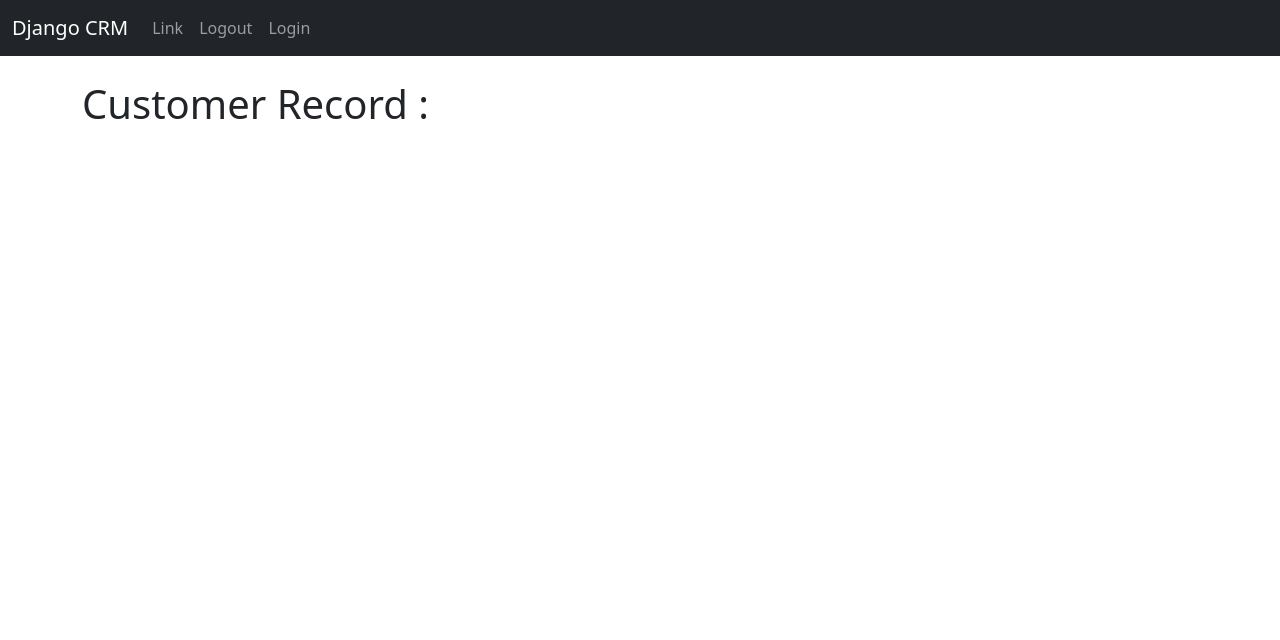
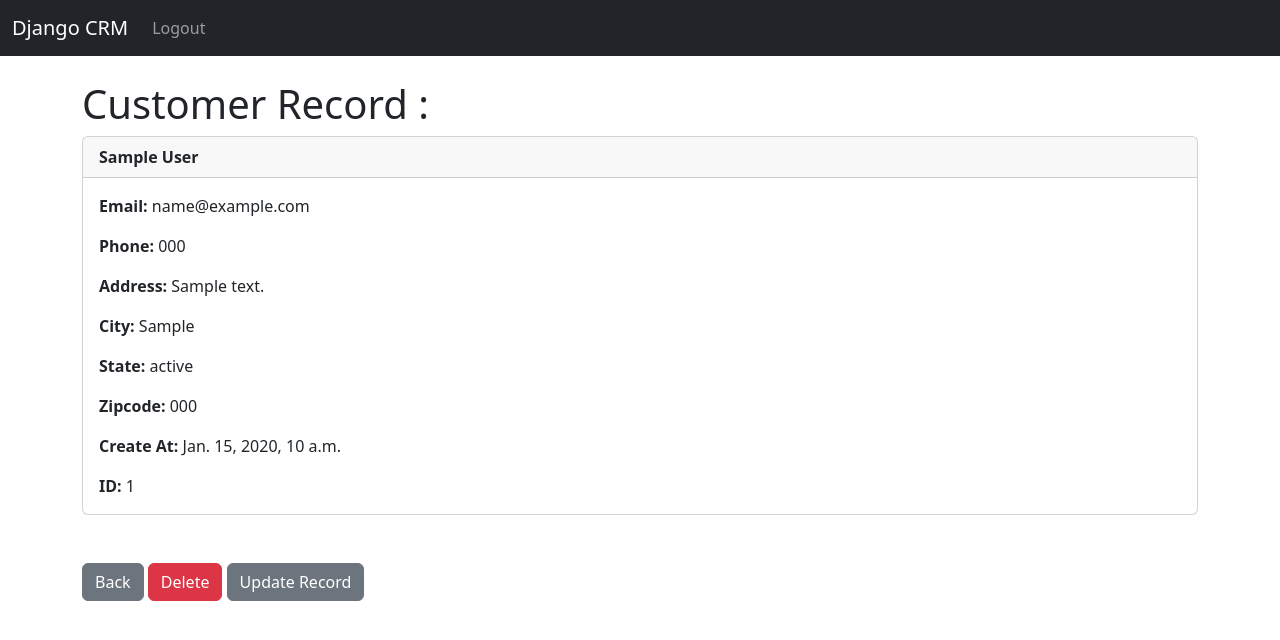
Before and after one commit to simbabn/crm_python, a Django app: page /record/1 in a window 1280 px wide. Shown: the top 640 px of the page. Run offline with Django 4.2, Linux system fonts and the light colour scheme; a user stored in the database is signed in; tables that the repository leaves empty hold one stand-in row (values such as "Sample post").

Commit message:
records update delete

```diff
--- a/crm/website/templates/base.html
+++ b/crm/website/templates/base.html
@@ -19,7 +19,7 @@
       {% endfor%}
     {% endif %}
     {% block content%}
-    {%endblock%}
+    {% endblock %}
     </div>
     <script src="https://cdn.jsdelivr.net/npm/bootstrap@5.3.0/dist/js/bootstrap.bundle.min.js" integrity="sha384-geWF76RCwLtnZ8qwWowPQNguL3RmwHVBC9FhGdlKrxdiJJigb/j/68SIy3Te4Bkz" crossorigin="anonymous"></script>
   </body>
--- a/crm/website/templates/home.html
+++ b/crm/website/templates/home.html
@@ -34,7 +34,7 @@
 			<td>{{ record.state }}</td>
 			<td>{{ record.zipcode }}</td>
 			<td>{{ record.create_at }}</td>
-            <td>{{ record.id }}</td>
+            <td><a href = "{% url 'records' record.id %}">{{ record.id }}</a></td>
 		</tr>
 	{% endfor %}
 {% endif %}
@@ -43,7 +43,7 @@
 
 
 {% else %}
-
+<div class="col-md-6 offset-md-3">
 <h1>Login</h1>
     <br/>
     <form method="POST" action="{%url 'home' %}">
--- a/crm/website/templates/navbar.html
+++ b/crm/website/templates/navbar.html
@@ -1,21 +1,32 @@
 <nav class="navbar navbar-expand-lg navbar-dark bg-dark">
   <div class="container-fluid">
-      <a class="navbar-brand" href="{% url 'home'%}">Django CRM</a>
+    <a class="navbar-brand" href="{% url 'home' %}">Django CRM</a>
     <button class="navbar-toggler" type="button" data-bs-toggle="collapse" data-bs-target="#navbarSupportedContent" aria-controls="navbarSupportedContent" aria-expanded="false" aria-label="Toggle navigation">
       <span class="navbar-toggler-icon"></span>
     </button>
     <div class="collapse navbar-collapse" id="navbarSupportedContent">
       <ul class="navbar-nav me-auto mb-2 mb-lg-0">
-          <li class="nav-item">
-            <a class="nav-link" href="#">Link</a>
-          </li>
+
+        {% if user.is_authenticated %}
+        {% comment %} <li class="nav-item">
+          <a class="nav-link" href="{% url 'add_record' %}">Add Record</a>
+        </li> {% endcomment %}
         <li class="nav-item">
           <a class="nav-link" href="{% url 'logout' %}">Logout</a>
+        </li>
+
+        {% else %}
+        <li class="nav-item">
+          <a class="nav-link" href="{% url 'register' %}">Register</a>
         </li>
         <li class="nav-item">
           <a class="nav-link" href="{% url 'home' %}">Login</a>
         </li>
+        {% endif %}
+
+
       </ul>
+
     </div>
   </div>
 </nav>
--- a/crm/website/templates/record.html
+++ /dev/null
@@ -1,6 +0,0 @@
-{% extends 'base.html' %}
-{% block content %}
-
-<h1> Customer Record : </h1>
-
-{% endblock %}
--- /dev/null
+++ b/crm/website/templates/records.html
@@ -0,0 +1,53 @@
+{% extends 'base.html' %}
+{% block content %}
+
+<h1> Customer Record : </h1>
+
+<div class="card">
+    <div class="card-header"><strong>
+          {{ customer_record.first_name }}
+          {{ customer_record.last_name }}</strong>
+    </div>
+    <div class="card-body">
+
+
+
+        <p class="card-text">
+        <strong>Email: </strong>{{ customer_record.email }}</p>
+
+        <p class="card-text">
+        <strong>Phone: </strong>{{ customer_record.phone }}
+        </p>
+
+        <p class="card-text">
+        <strong>Address: </strong>{{ customer_record.address }}</p>
+
+        <p class="card-text">
+        <strong>City: </strong>{{ customer_record.city }}</p>
+
+        <p class="card-text">
+        <strong>State: </strong>{{ customer_record.state }}</p>
+
+        <p class="card-text">
+        <strong>Zipcode: </strong>{{ customer_record.zipcode }}</p>
+
+        <p class="card-text">
+        <strong>Create At: </strong>{{ customer_record.create_at }}</p>
+
+        <p class="card-text">
+        <strong>ID: </strong>{{ customer_record.id }}</p>
+
+
+    </div>
+  </div>
+
+
+  <br/><br/>
+  <a href="{% url 'home' %}" class="btn btn-secondary">Back</a>
+
+  <a href="{% url 'delete_record' customer_record.id %}" class="btn btn-danger">Delete</a>
+
+  <a href="{% url 'update_record' customer_record.id %}" class="btn btn-secondary">Update Record</a>
+
+
+{% endblock %}
--- a/crm/website/urls.py
+++ b/crm/website/urls.py
@@ -5,7 +5,9 @@ urlpatterns = [
     path('', views.home, name='home'),
     #path('login/', views.login_user, name='login'),
     path('logout/', views.logout_user, name='logout'),
-    # path('register/', views.register_user, name='register'),
-    path('record/<int:pk>', views.customer_record, name='record'),
+    path('register/', views.register_user, name='register'),
+    path('record/<int:pk>', views.customer_record, name='records'),
+    path('delete_record/<int:pk>', views.delete_record, name='delete_record'),
+    path('update_record/<int:pk>', views.update_record, name='update_record')
 
 ]
--- a/crm/website/views.py
+++ b/crm/website/views.py
@@ -2,6 +2,7 @@ from django.shortcuts import render, redirect
 from django.contrib.auth import authenticate, login, logout
 from django.contrib import messages
 from .models import Record
+from .forms import SignUpForm
 
 
 # Create your views here.
@@ -36,7 +37,48 @@ def customer_record(request, pk):
 	if request.user.is_authenticated:
 		# Look Up Records
 		customer_record = Record.objects.get(id=pk)
-		return render(request, 'record.html', {'customer_record':customer_record})
+		return render(request, 'records.html', {'customer_record':customer_record})
 	else:
 		messages.success(request, "You Must Be Logged In To View That Page...")
 		return redirect('home')
+
+def delete_record(request, pk):
+	if request.user.is_authenticated:
+		delete_it = Record.objects.get(id=pk)
+		delete_it.delete()
+		messages.success(request, "Record Deleted Successfully...")
+		return redirect('home')
+	else:
+		messages.success(request, "You Must Be Logged In To Do That...")
+		return redirect('home')
+
+def update_record(request, pk):
+	if request.user.is_authenticated:
+		current_record = Record.objects.get(id=pk)
+		form = AddRecordForm(request.POST or None, instance=current_record)
+		if form.is_valid():
+			form.save()
+			messages.success(request, "Record Has Been Updated!")
+			return redirect('home')
+		return render(request, 'update_record.html', {'form':form})
+	else:
+		messages.success(request, "You Must Be Logged In...")
+		return redirect('home')
+
+def register_user(request):
+    if request.method == 'POST':
+        form = SignUpForm(request.POST)
+        if form.is_valid():
+            form.save()
+            #authenticate and login
+            username = form.cleaned_data['username']
+            password = form.cleaned_data['password1']
+            user = authenticate(username=username, password=password)
+            login(request,user)
+            messages.success(request, 'You have register')
+            return redirect('home')
+    else:
+        form = SignUpForm()
+        return render(request, 'register.html', {'form': form})
+
+    return render(request, 'register.html', {'form': form})
```
Also changed, not shown: crm/website/forms.py (added, +30 -0 lines), crm/website/templates/register.html (added, +33 -0 lines). Lines whose indentation alone changed are shown as unchanged.
